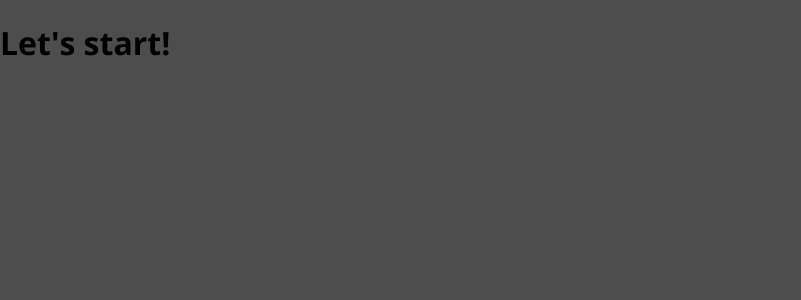
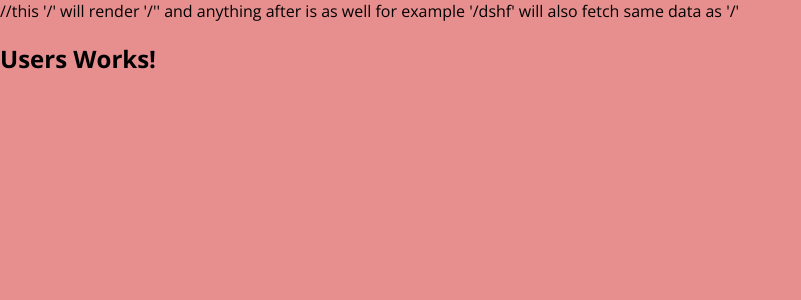
Before and after one commit to Insitium/MERN-react-frontend-01-starting-setup, a React (Create React App) app: page / in a window 1280 px wide. Shown: the top 300 px of the page, without its empty margins (0-801 px from the left). Built offline with nearby package versions, Linux system fonts and the light colour scheme.

Commit message:
38.1 '/'

```diff
--- a/package.json
+++ b/package.json
@@ -5,6 +5,7 @@
   "dependencies": {
     "react": "^16.11.0",
     "react-dom": "^16.11.0",
+    "react-router-dom": "5.2.0",
     "react-scripts": "3.2.0"
   },
   "scripts": {
--- a/src/App.js
+++ b/src/App.js
@@ -1,7 +1,14 @@
 import React from 'react';
+import { BrowserRouter as Router, Route} from 'react-router-dom';
 
-function App() {
-  return <h1>Let's start!</h1>;
-}
+import Users from './user/pages/Users'
+
+const App = () => {
+  return <Router>
+    <Route path="/"> //this '/' will render '/'' and anything after is as well for example '/dshf' will also fetch same data as '/'
+      <Users />
+    </Route>
+  </Router>;
+};
 
 export default App;
--- a/src/index.css
+++ b/src/index.css
@@ -10,7 +10,7 @@ html {
 
 body {
   margin: 0;
-  background: #4d4d4d;
+  background: #e78e8e;
 }
 
 .slide-in-left-enter {
--- /dev/null
+++ b/src/user/pages/Users.js
@@ -0,0 +1,9 @@
+import React from 'react';
+
+const Users =() => {
+    return <h2>
+        Users Works!
+    </h2>
+}
+
+export default Users;
```
Also changed, not shown: 1 other file (tests, documents, lock files or other folders).
